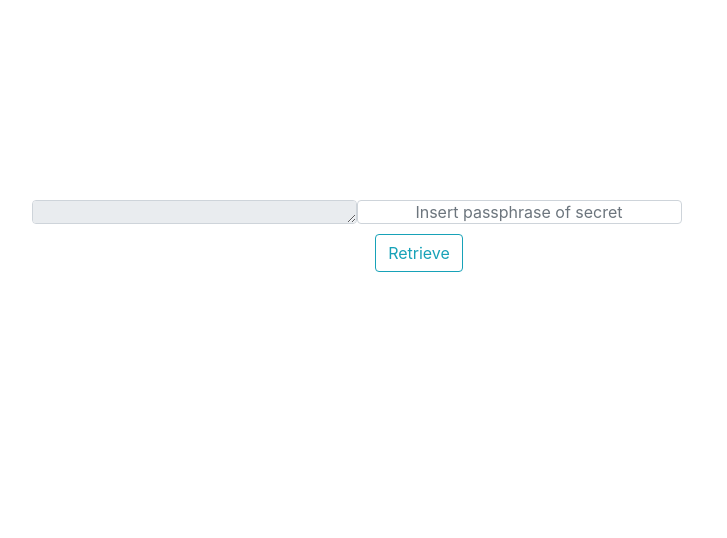
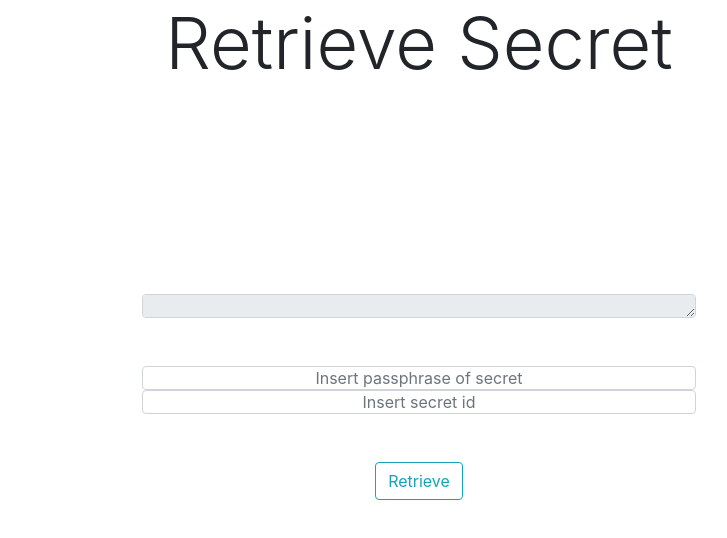
Before and after one commit to tamf/whisper-secret-messages, a plain HTML site: page public/retrieve-secret.html in a window 1280 px wide. Shown: the whole page, without its empty margins (221-948 px from the left). Drawn offline with nearby package versions, Linux system fonts and the light colour scheme.

Commit message:
retrieve-secret page update to include passcode input and fix alignemnt

```diff
--- a/public/retrieve-secret.html
+++ b/public/retrieve-secret.html
@@ -10,24 +10,20 @@
 </head>
 
 <body>
-
+  <h1 class="display-3">Retrieve Secret</h1>
   <div class="d-flex h-100">
     <div class="m-auto">
 
       <form id="create-form">
         <div class="insert">
-          <label>
-            <textarea class="form-control" placeholder="secret message" type="text" disabled>
-            </textarea>
-
-            <input class="form-control" placeholder="Insert passphrase of secret" />
-
-          </label>
+          <textarea cols="50" class="form-control" placeholder="secret message" type="text" disabled>
+          </textarea>
+          <br><br>
+          <input class="form-control" placeholder="Insert passphrase of secret" />
+          <input class="form-control" placeholder="Insert secret id" />
+          <br><br>
           <button class="btn btn-outline-info">Retrieve</button>
         </div>
-
-
-
       </form>
     </div>
 </body>
```
